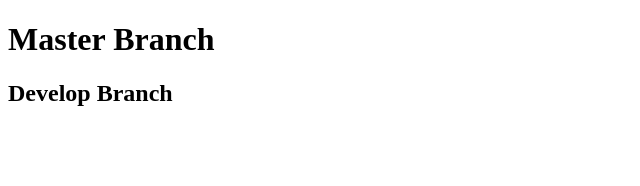
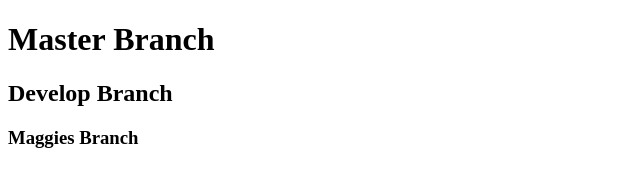
Before and after one commit to koleahmantle/gitTeam, a plain HTML site: page index.html in a window 1280 px wide. Shown: the whole page, without its empty margins (0-640 px from the left). Drawn offline with Linux system fonts and the light colour scheme.

Commit message:
maggie retry

```diff
--- a/index.html
+++ b/index.html
@@ -10,6 +10,7 @@
 
     <h1>Master Branch</h1>
     <h2>Develop Branch</h2>
+    <h3>Maggies Branch</h3>
 
 </body>
 </html>
```
